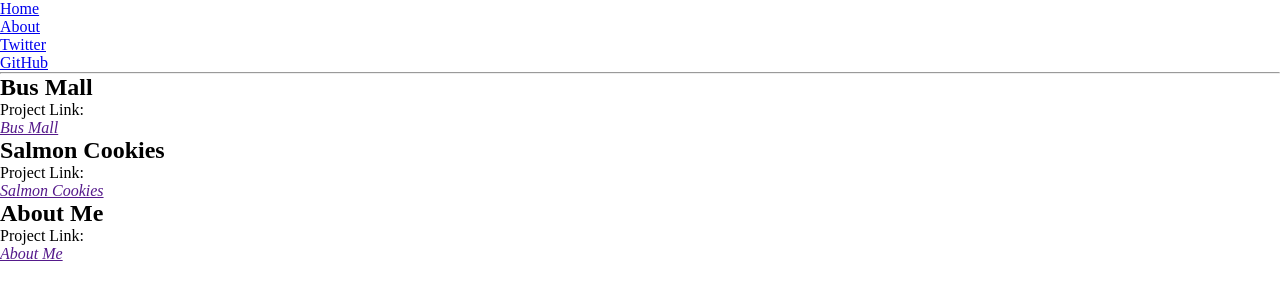
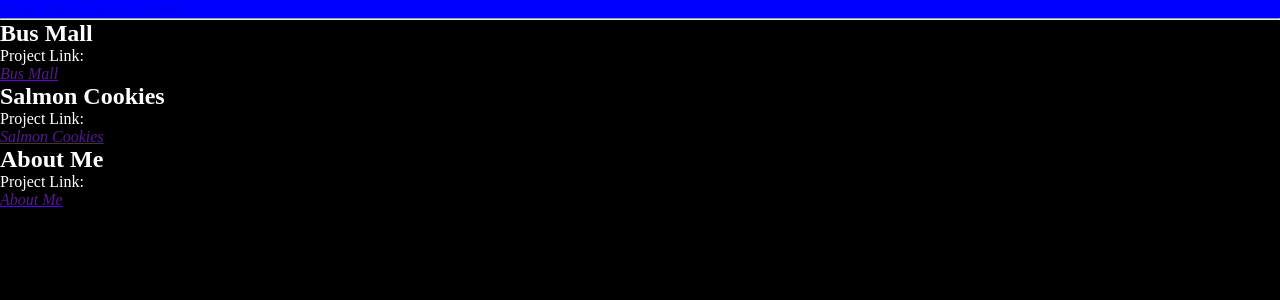
Before and after one commit to ElDocWho/Portfolio, a plain HTML site: page index.html in a window 1280 px wide. Drawn offline with nearby package versions, Linux system fonts and the light colour scheme.

Commit message:
Starting working on CSS

```diff
--- a/layout.css
+++ b/layout.css
@@ -8,3 +8,11 @@
 html, body {
   height: 100%;
 }
+
+li {
+  display: inline;
+}
+
+ul {
+  background-color: blue;
+}
--- a/modules.css
+++ b/modules.css
@@ -12,3 +12,8 @@ html, body {
 .template {
   display: none;
 }
+
+body {
+  background-color: black;
+  color: white;
+}
```
